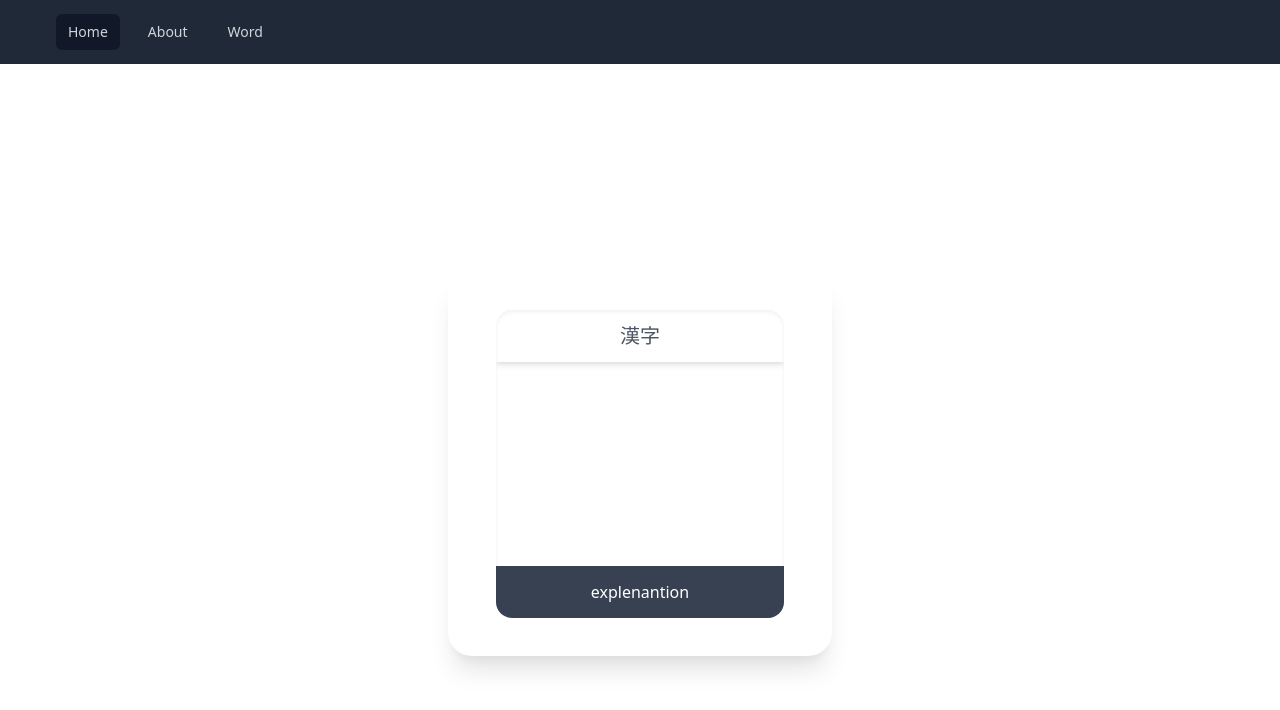
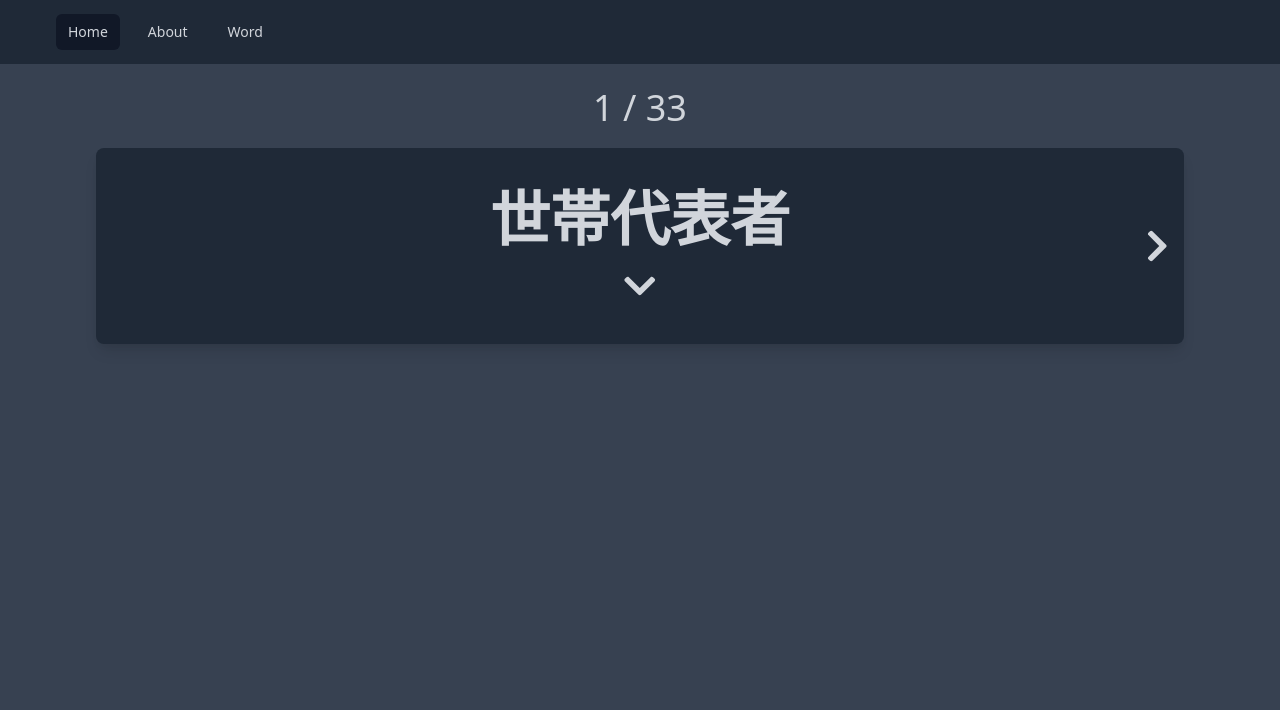
Before and after one commit to HazardousHenkie/japanese-learning-app, a Vue app: page /#/ in a window 1280 px wide. Shown: the top 710 px of the page. Built offline with nearby package versions, Linux system fonts and the light colour scheme.

Commit message:
adding logic for changing words/adding words/design

```diff
--- a/package.json
+++ b/package.json
@@ -17,6 +17,9 @@
     "typecheck"
   ],
   "dependencies": {
+    "@fortawesome/fontawesome-svg-core": "^1.2.34",
+    "@fortawesome/free-solid-svg-icons": "^5.15.2",
+    "@fortawesome/vue-fontawesome": "^3.0.0-3",
     "@tailwindcss/postcss7-compat": "^2.0.2",
     "core-js": "^3.6.5",
     "tailwindcss": "npm:@tailwindcss/postcss7-compat",
--- a/public/index.html
+++ b/public/index.html
@@ -7,7 +7,7 @@
     <link rel="icon" href="<%= BASE_URL %>favicon.ico">
     <title><%= htmlWebpackPlugin.options.title %></title>
   </head>
-  <body>
+  <body class="bg-gray-700">
     <noscript>
       <strong>We're sorry but <%= htmlWebpackPlugin.options.title %> doesn't work properly without JavaScript enabled. Please enable it to continue.</strong>
     </noscript>
--- a/src/App.vue
+++ b/src/App.vue
@@ -26,7 +26,11 @@
         </div>
     </nav>
 
-    <router-view />
+    <div class="container my-6 mx-auto px-6 md:px-12">
+        <div class="flex flex-wrap md:mx-12">
+            <router-view />
+        </div>
+    </div>
 </template>
 
 <!-- TODO: bg-gray-900 text-white  active state-->
--- /dev/null
+++ b/src/components/atoms/Card/Card.vue
@@ -0,0 +1,77 @@
+<template>
+    <div
+        class="overflow-hidden rounded-lg shadow-lg w-full bg-gray-800 flex flex-col content-center text-center items-center justify-center leading-tight p-10"
+    >
+        <h1 class="text-6xl font-bold text-gray-300">
+            {{ word.word }}
+        </h1>
+
+        <button @keyup.space="toggleMeaning" @click="toggleMeaning">
+            <font-awesome-icon
+                icon="chevron-down"
+                class="text-4xl text-gray-300 mt-5"
+            />
+        </button>
+
+        <div v-if="showMeaning" class="mt-5">
+            <div class="text-2xl font-bold text-gray-300">
+                {{ word.meaning }}
+            </div>
+            <div class="text-1xl font-bold text-gray-300">
+                ({{ word.reading }})
+            </div>
+        </div>
+    </div>
+</template>
+
+<script lang="ts">
+import { ref, Ref, watch, PropType } from 'vue'
+
+type Word = {
+    word: string
+    reading: string
+    meaning: string
+}
+
+export default {
+    name: 'Card',
+    props: {
+        word: {
+            type: Object as PropType<Word>,
+            require: true,
+            default: () => ({
+                word: '',
+                reading: '',
+                meaning: ''
+            })
+        }
+    },
+    setup(
+        props: Readonly<
+            {
+                word: Word
+            } & {}
+        >
+    ) {
+        const showMeaning: Ref<boolean> = ref(false)
+
+        const toggleMeaning = () => {
+            showMeaning.value = !showMeaning.value
+        }
+
+        watch(
+            () => props.word.word,
+            (previousWord, currentWord) => {
+                if (previousWord !== currentWord) {
+                    showMeaning.value = false
+                }
+            }
+        )
+
+        return {
+            showMeaning,
+            toggleMeaning
+        }
+    }
+}
+</script>
--- a/src/main.ts
+++ b/src/main.ts
@@ -4,7 +4,14 @@ import router from './router'
 import store from './store'
 import './styles/index.css'
 
+import { library } from '@fortawesome/fontawesome-svg-core'
+import icons from './utils/icons'
+import { FontAwesomeIcon } from '@fortawesome/vue-fontawesome'
+
+library.add(icons)
+
 createApp(App)
     .use(store)
     .use(router)
+    .component('FontAwesomeIcon', FontAwesomeIcon)
     .mount('#app')
--- /dev/null
+++ b/src/utils/constants.ts
@@ -0,0 +1,169 @@
+const WORDS = [
+    {
+        word: '世帯代表者',
+        reading: 'Setai daihyō-sha',
+        meaning: 'Household representative'
+    },
+    {
+        word: '値',
+        reading: 'Atai',
+        meaning: 'Value'
+    },
+    {
+        word: '特上',
+        reading: 'Tokujō',
+        meaning: 'Special'
+    },
+    {
+        word: '候補者',
+        reading: 'Kōho-sha',
+        meaning: 'Candidate'
+    },
+    {
+        word: '中止',
+        reading: 'Chūshi',
+        meaning: 'Cancel'
+    },
+    {
+        word: '承諾',
+        reading: 'Mongon',
+        meaning: 'Wording'
+    },
+    {
+        word: '通知',
+        reading: 'Tsūchi',
+        meaning: 'Notification'
+    },
+    {
+        word: '拒否',
+        reading: 'Kyohi',
+        meaning: 'Reject'
+    },
+    {
+        word: '承認',
+        reading: 'Shōnin',
+        meaning: 'Approval'
+    },
+    {
+        word: '回収',
+        reading: 'Kaishū',
+        meaning: 'Recovery'
+    },
+    {
+        word: '完成',
+        reading: 'Kansei',
+        meaning: 'Complete'
+    },
+    {
+        word: '現状',
+        reading: 'Genjō',
+        meaning: 'Current status'
+    },
+    {
+        word: '提案',
+        reading: 'Teian',
+        meaning: 'Suggestion'
+    },
+    {
+        word: '明確',
+        reading: 'Meikaku',
+        meaning: 'Clear'
+    },
+    {
+        word: '方針',
+        reading: 'Hōshin',
+        meaning: 'Policy'
+    },
+    {
+        word: '第三者',
+        reading: '?',
+        meaning: 'third party'
+    },
+    {
+        word: '比較',
+        reading: 'Hikaku',
+        meaning: 'Comparison'
+    },
+    {
+        word: '発生',
+        reading: 'Hassei',
+        meaning: 'Occurrence'
+    },
+    {
+        word: '相性',
+        reading: 'Aishō',
+        meaning: 'Compatibility'
+    },
+    {
+        word: '負担',
+        reading: 'Futan',
+        meaning: 'Burden'
+    },
+    {
+        word: '対象',
+        reading: 'Taishō',
+        meaning: 'Target'
+    },
+    {
+        word: '終了',
+        reading: 'Shūryō',
+        meaning: 'End'
+    },
+    {
+        word: '項目',
+        reading: 'Kōmoku',
+        meaning: 'Item'
+    },
+    {
+        word: '種別',
+        reading: 'Shubetsu',
+        meaning: 'Type'
+    },
+    {
+        word: '種別',
+        reading: 'Hōkō-sei',
+        meaning: 'Direction'
+    },
+    {
+        word: '形式',
+        reading: 'Keishiki',
+        meaning: 'Format'
+    },
+    {
+        word: '利用目的',
+        reading: 'Riyō mokuteki',
+        meaning: 'Purpose of use'
+    },
+    {
+        word: '拡張',
+        reading: 'Kakuchō',
+        meaning: 'Expansion'
+    },
+    {
+        word: '完全',
+        reading: 'Kanzen',
+        meaning: 'Perfect'
+    },
+    {
+        word: '現状',
+        reading: 'Genjō',
+        meaning: 'Current status'
+    },
+    {
+        word: '導入',
+        reading: 'Dōnyū',
+        meaning: 'Introduction'
+    },
+    {
+        word: '角度',
+        reading: 'Kakudo',
+        meaning: 'Angle'
+    },
+    {
+        word: '速度',
+        reading: 'Sokudo',
+        meaning: 'Speed'
+    }
+]
+
+export default WORDS
--- /dev/null
+++ b/src/utils/icons.ts
@@ -0,0 +1,7 @@
+import {
+    faChevronLeft,
+    faChevronRight,
+    faChevronDown
+} from '@fortawesome/free-solid-svg-icons'
+
+export default { faChevronLeft, faChevronRight, faChevronDown }
--- a/src/views/Home.vue
+++ b/src/views/Home.vue
@@ -1,35 +1,61 @@
 <template>
-    <div class="word">
-        <main class="grid h-screen place-items-center relative">
-            <div class="relative h-96 w-96">
-                <div
-                    class="card bg-white transition shadow-xl w-96 h-96 rounded-3xl absolute bottom-0 z-10 grid place-items-center"
-                >
-                    <div
-                        class="card bg-white shadow-inner h-4/5 w-3/4 rounded-2xl overflow-hidden relative"
-                    >
-                        <h1
-                            class="shadow-md text-xl font-thin text-center text-gray-600 uppercase p-3"
-                        >
-                            漢字
-                        </h1>
+    <div class="relative w-full">
+        <p class="text-center text-4xl text-gray-300 mb-5">
+            {{ step + 1 }} / {{ words.length }}
+        </p>
 
-                        <button
-                            class="card bg-gray-700 hover:bg-gray-600 transition text-white w-full h-1/6 absolute bottom-0 "
-                        >
-                            explenantion
-                        </button>
-                    </div>
-                </div>
-            </div>
-        </main>
+        <button
+            v-if="step !== 0"
+            @keyup.left="previousStep"
+            @click="previousStep"
+        >
+            <font-awesome-icon
+                icon="chevron-left"
+                class="text-4xl text-gray-300 absolute left-4 top-1/2"
+            />
+        </button>
+        <Card :word="words[step]" :step="step" />
+
+        <button
+            v-if="words.length > step + 1"
+            @keyup.right="nextStep"
+            @click="nextStep"
+        >
+            <font-awesome-icon
+                icon="chevron-right"
+                class="text-4xl text-gray-300 absolute right-4 top-1/2"
+            />
+        </button>
     </div>
 </template>
 
 <script lang="ts">
-import { defineComponent } from 'vue'
+import { defineComponent, ref, Ref } from 'vue'
+import Card from '@/components/atoms/Card/Card.vue'
+import WORDS from '../utils/constants'
+
+// center text
 
 export default defineComponent({
-    name: 'Home'
+    name: 'Home',
+    components: { Card },
+    setup() {
+        const words = WORDS
+        const step: Ref<number> = ref(0)
+
+        const previousStep = () => {
+            step.value--
+        }
+        const nextStep = () => {
+            step.value++
+        }
+
+        return {
+            words,
+            step,
+            previousStep,
+            nextStep
+        }
+    }
 })
 </script>
```
Also changed, not shown: todo.txt, 1 other file (tests, documents, lock files or other folders).
